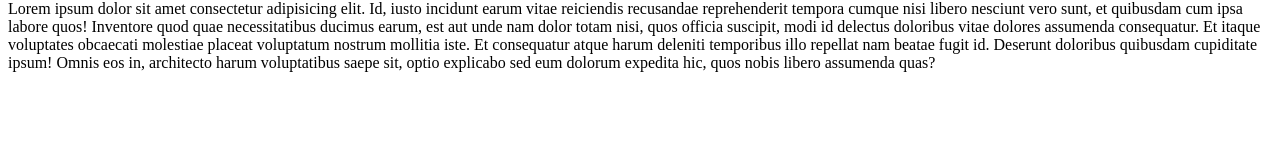
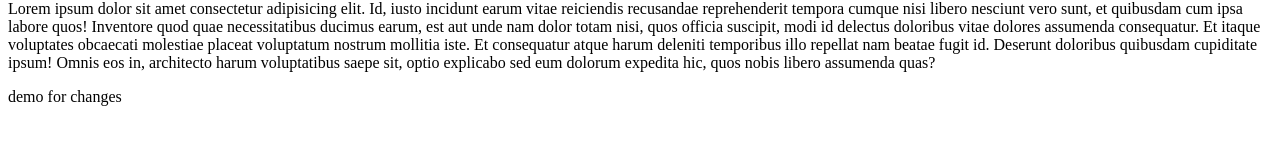
Before and after one commit to dushyant1222/devops_demo, a plain HTML site: page demo/index.html in a window 1280 px wide. Shown: the part 127-272 px from the top of the page. Drawn offline with Linux system fonts and the light colour scheme.

```diff
--- a/demo/index.html
+++ b/demo/index.html
@@ -13,6 +13,6 @@
         Lorem ipsum dolor sit amet consectetur adipisicing elit. Id, iusto incidunt earum vitae reiciendis recusandae reprehenderit tempora cumque nisi libero nesciunt vero sunt, et quibusdam cum ipsa labore quos! Inventore quod quae necessitatibus ducimus earum, est aut unde nam dolor totam nisi, quos officia suscipit, modi id delectus doloribus vitae dolores assumenda consequatur. Et itaque voluptates obcaecati molestiae placeat voluptatum nostrum mollitia iste. Et consequatur atque harum deleniti temporibus illo repellat nam beatae fugit id. Deserunt doloribus quibusdam cupiditate ipsum! Omnis eos in, architecto harum voluptatibus saepe sit, optio explicabo sed eum dolorum expedita hic, quos nobis libero assumenda quas?
     </p>
 
-
+    <p>demo for changes</p>
 </body>
 </html>
```
